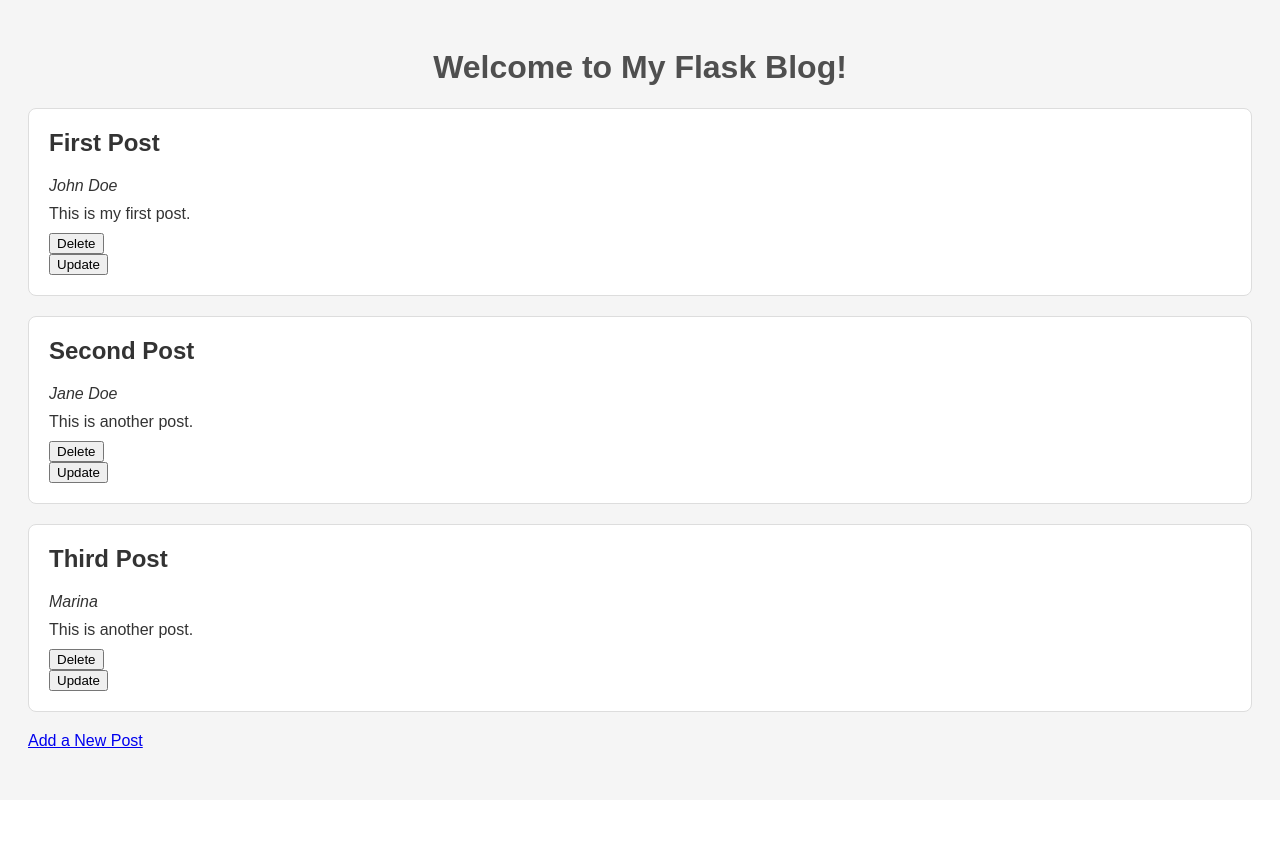
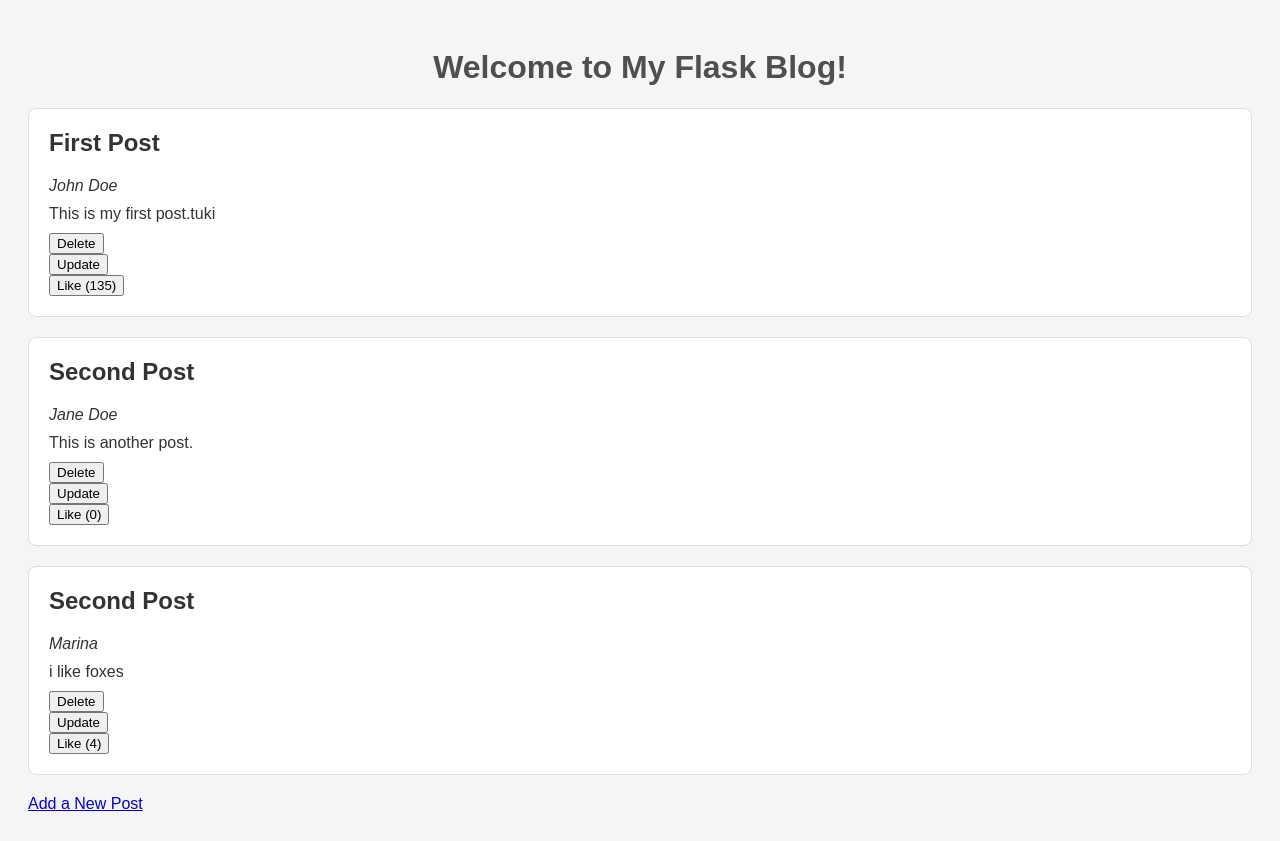
Before and after one commit to Marinaropc/blog, a Flask app: page / in a window 1280 px wide. Before the commit the page ends 748 px from the top, so only its background shows below. Run offline with Flask 3, Linux system fonts and the light colour scheme.

Commit message:
added update and likes feature

```diff
--- a/app.py
+++ b/app.py
@@ -50,8 +50,28 @@ def delete(post_id):
 
 
 @app.route('/update/<int:post_id>', methods=['GET', 'POST'])
-def update():
-    pass
+def update(post_id):
+    blog_posts = load_blog_posts()
+    post_to_update = next((post for post in blog_posts if post['id'] == post_id), None)
+    if post_to_update is None:
+        return "Post not found", 404
+    if request.method == 'POST':
+        post_to_update['content'] = request.form.get('content')
+        post_to_update['title'] = request.form.get('title')
+        post_to_update['author'] = request.form.get('author')
+        save_blog_posts(blog_posts)
+        return redirect(url_for('index'))
+    return render_template('update.html', post_to_update=post_to_update)
+
+@app.route('/like/<int:post_id>', methods=['POST'])
+def like(post_id):
+    blog_posts = load_blog_posts()
+    for post in blog_posts:
+        if post['id'] == post_id:
+            post['likes'] += 1
+            save_blog_posts(blog_posts)
+            break
+    return redirect(url_for('index'))
 
 if __name__ == "__main__":
     app.run(host="0.0.0.0", port=5001, debug=True)
--- a/storage.json
+++ b/storage.json
@@ -1,22 +1,23 @@
 [
-
     {
         "id": 1,
         "author": "John Doe",
         "title": "First Post",
-        "content": "This is my first post."
+        "content": "This is my first post.tuki",
+        "likes": 135
     },
-
     {
         "id": 2,
         "author": "Jane Doe",
         "title": "Second Post",
-        "content": "This is another post."
+        "content": "This is another post.",
+        "likes": 0
     },
     {
         "id": 3,
         "author": "Marina",
-        "title": "Third Post",
-        "content": "This is another post."
+        "title": "Second Post",
+        "content": "i like foxes",
+        "likes": 4
     }
 ]
--- a/templates/index.html
+++ b/templates/index.html
@@ -16,8 +16,12 @@
             <form action="{{ url_for('delete', post_id=post['id']) }}" method="POST">
             <input type="submit" value="Delete">
             </form>
-            <form action="{{ url_for('update', post_id=post['id']) }}" method="POST">
-            <input type="submit" value="Update">
+
+            <form action="{{ url_for('update', post_id=post['id']) }}" method="GET">
+                <input type="submit" value="Update">
+            </form>
+            <form action="{{ url_for('like', post_id=post['id']) }}" method="POST">
+                <input type="submit" value="Like ({{ post.likes }})">
             </form>
         </div>
     {% endfor %}
```
Also changed, not shown: templates/update.html (added, +24 -0 lines).
